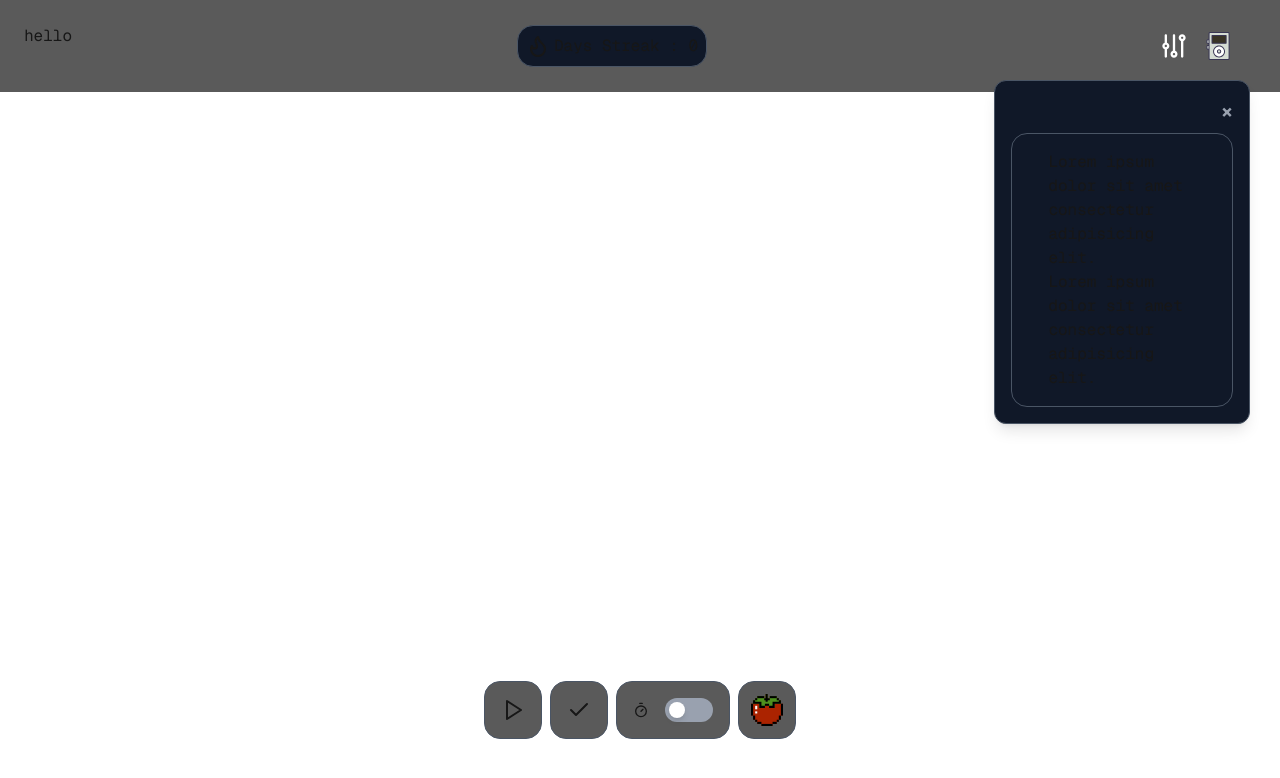
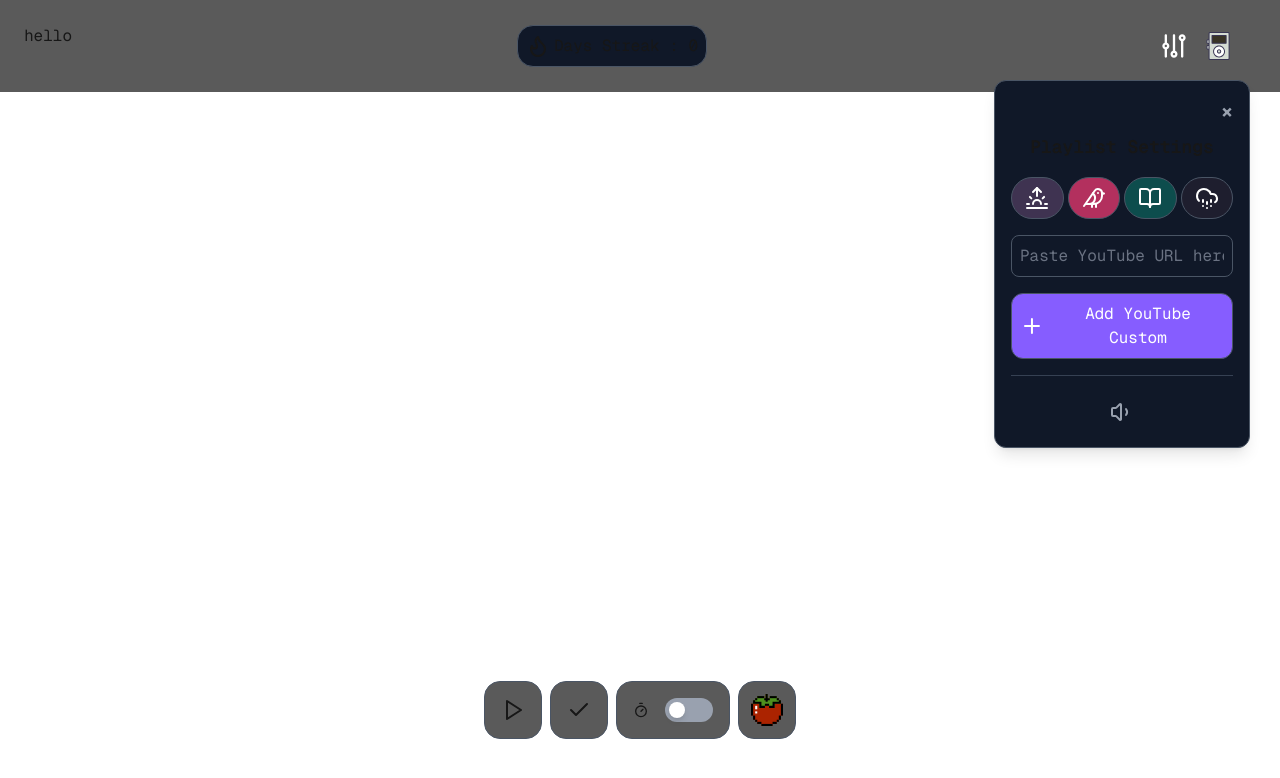
Before and after one commit to atheenaoteyza/alpha-saas, a Next.js app: page /test2 in a window 1280 px wide. Both pictures are taken after a click on the icon 1218 px from the left and 46 px from the top of the page. Shown: the top 778 px of the page. Built offline with nearby package versions, Linux system fonts and the light colour scheme; no server answers.

Commit message:
feat: Music Player supports custom YouTube input, switching videos, and mute/unmute

```diff
--- a/components/MusicPlayer.js
+++ b/components/MusicPlayer.js
@@ -1,12 +1,132 @@
-export default function MusicPlayer() {
+import {
+  PlusIcon,
+  Volume1,
+  VolumeX,
+  SunriseIcon,
+  BirdIcon,
+  BookOpen,
+  CloudHail,
+} from "lucide-react";
+import { useState } from "react";
+
+export default function MusicPlayer({ isSettings, isMuted, dispatch }) {
+  const [url, setUrl] = useState("");
+
+  const seanStudy = "GSep96CLsgo";
+  const seasideLofi = "gUbNlN_SqpE";
+  const lofiGirl = "jfKfPfyJRdk";
+  const rainLofi = "vYIYIVmOo3Q";
+
+  function extractYouTubeId(url) {
+    try {
+      const urlObj = new URL(url);
+      return urlObj.searchParams.get("v");
+    } catch (e) {
+      return null;
+    }
+  }
+
+  function handleAddVideo(e) {
+    e.preventDefault(); // prevent form reload
+    const id = extractYouTubeId(url);
+    if (id) {
+      dispatch({ type: "CHANGE_VIDEO_ID", payload: id });
+    } else {
+      alert("Please enter a valid YouTube URL");
+    }
+  }
+
   return (
-    <>
-      <div className="p-2 modal bg-gray-900 border border-gray-600 rounded-2xl w-[100%] flex flex-col justify-center items-center overflow-auto">
-        <div className="p-2 w-[80%]">
-          <h1>Lorem ipsum dolor sit amet consectetur adipisicing elit.</h1>
-          <h1>Lorem ipsum dolor sit amet consectetur adipisicing elit.</h1>
-        </div>
+    <div className="modal w-full flex flex-col justify-center items-center overflow-auto text-center">
+      <div className="w-full">
+        {isSettings === "volume" && (
+          <h1 className="text-lg font-semibold mb-4">Volume Settings</h1>
+        )}
+        {isSettings === "playlist" && (
+          <>
+            <h1 className="text-lg font-semibold mb-4">Playlist Settings</h1>
+            <div className="flex gap-1">
+              <button
+                onClick={() =>
+                  dispatch({
+                    type: "CHANGE_VIDEO_ID",
+                    payload: seanStudy,
+                  })
+                }
+                className="bg-[#3F3351] text-white border rounded-full border-gray-600 w-full mb-[1rem] flex items-center justify-center p-2 hover:bg-[#2E243A] transition"
+              >
+                <SunriseIcon></SunriseIcon>
+              </button>
+              <button
+                onClick={() =>
+                  dispatch({
+                    type: "CHANGE_VIDEO_ID",
+                    payload: seasideLofi,
+                  })
+                }
+                className="bg-[#B3305E] text-white border rounded-full border-gray-600 w-full mb-[1rem] flex items-center justify-center p-2 hover:bg-[#8A254A] transition"
+              >
+                <BirdIcon></BirdIcon>
+              </button>
+              <button
+                onClick={() =>
+                  dispatch({
+                    type: "CHANGE_VIDEO_ID",
+                    payload: lofiGirl,
+                  })
+                }
+                className="bg-[#0D4D4D] text-white border rounded-full border-gray-600 w-full mb-[1rem] flex items-center justify-center p-2 hover:bg-[#083636] transition"
+              >
+                <BookOpen />
+              </button>
+              <button
+                onClick={() =>
+                  dispatch({
+                    type: "CHANGE_VIDEO_ID",
+                    payload: rainLofi,
+                  })
+                }
+                className="bg-[#1E1E2E] text-white border rounded-full border-gray-600 w-full mb-[1rem] flex items-center justify-center p-2 hover:bg-[#13131A] transition"
+              >
+                <CloudHail />
+              </button>
+            </div>
+            {/* Form */}
+            <form
+              onSubmit={handleAddVideo}
+              className="border border-gray-600 rounded-lg p-2 mb-4"
+            >
+              <input
+                placeholder="Paste YouTube URL here"
+                className="bg-transparent w-full outline-none text-white text-center placeholder-gray-500"
+                value={url}
+                onChange={(e) => setUrl(e.target.value)}
+              />
+            </form>
+
+            {/* Add Button */}
+            <button
+              onClick={handleAddVideo}
+              className="bg-[#865DFF] text-white border rounded-xl border-gray-600 w-full mb-[1rem] flex items-center justify-center p-2 hover:bg-[#6846CC] transition"
+            >
+              <PlusIcon className="mr-2" />
+              Add YouTube Custom
+            </button>
+          </>
+        )}
+
+        <div className="border-t border-gray-700 mb-4"></div>
+
+        {/* Mute / Unmute */}
+        <button
+          type="button"
+          onClick={() => dispatch({ type: "TOGGLE_MUTE" })}
+          className="text-gray-400 hover:text-white cursor-pointer transition mt-2 mx-auto"
+          aria-label={isMuted ? "Un‑mute" : "Mute"}
+        >
+          {isMuted ? <VolumeX size={24} /> : <Volume1 size={24} />}
+        </button>
       </div>
-    </>
+    </div>
   );
 }
```
